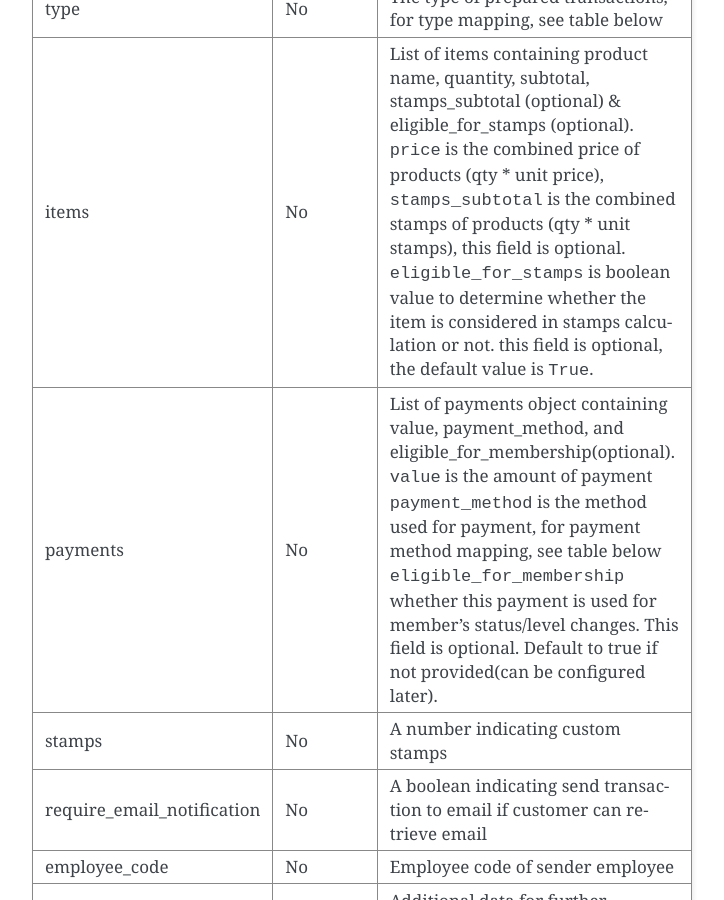
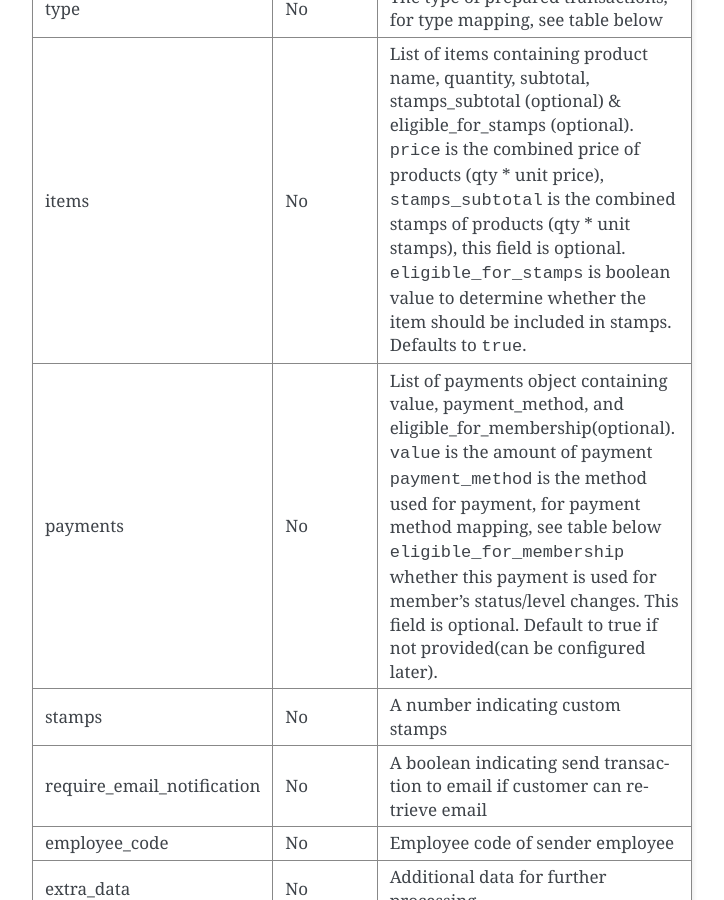
Before and after one commit to ui/stamps-api-docs, a Sphinx documentation site: the page built from source/transaction_api.rst, in a window 1280 px wide and 900 px high, scrolled down 1151 px. Shown: the whole window, without its empty margins (388-1112 px from the left). Built offline with Sphinx 7.4.7, drawn with Linux system fonts in a browser that asks for light colours; some of the changed text lies outside the part shown.

Commit message:
update descriptio

```diff
--- a/source/transaction_api.rst
+++ b/source/transaction_api.rst
@@ -40,8 +40,7 @@ items                       No          List of items containing product name, q
                                         ``price`` is the combined price of products (qty * unit price),
                                         ``stamps_subtotal`` is the combined stamps of products (qty * unit stamps),
                                         this field is optional.
-                                        ``eligible_for_stamps`` is boolean value to determine whether the item is considered in stamps calculation or not.
-                                        this field is optional, the default value is ``True``.
+                                        ``eligible_for_stamps`` is boolean value to determine whether the item should be included in stamps. Defaults to ``true``.
 payments                    No          List of payments object containing value, payment_method, and
                                         eligible_for_membership(optional).
                                         ``value`` is the amount of payment
@@ -662,8 +661,7 @@ items                       No          List of items containing product name, q
                                         ``price`` is the combined price of products (qty * unit price),
                                         ``stamps_subtotal`` is the combined stamps of products (qty * unit stamps),
                                         this field is optional.
-                                        ``eligible_for_stamps`` is boolean value to determine whether the item is considered in stamps calculation or not.
-                                        this field is optional, the default value is ``True``.
+                                        ``eligible_for_stamps`` is boolean value to determine whether the item should be included in stamps. Defaults to ``true``.
 payments                    No          List of payments object containing value, payment_method, and
                                         eligible_for_membership(optional).
                                         ``value`` is the amount of payment
```
